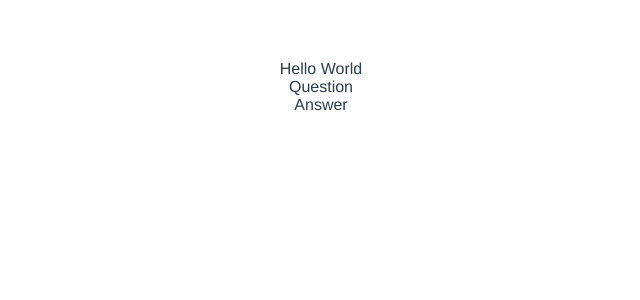
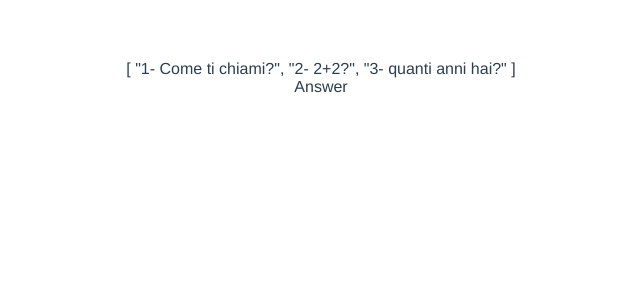
Before and after one commit to Sebushka89/Who-wants-to-be-a-Millionaire, a Vue app: page / in a window 1280 px wide. Shown: the top 300 px of the page, without its empty margins (319-959 px from the left). Built offline with nearby package versions, Linux system fonts and the light colour scheme.

Commit message:
second commit

```diff
--- a/src/components/Answer.vue
+++ b/src/components/Answer.vue
@@ -9,7 +9,12 @@ export default {
   name: 'Answer',
   props: {
 
-  }
+  },
+  data() {
+        return {
+           answers:["1- Come ti chiami?", "2- 2+2?", "3- quanti anni hai?"]
+        }
+    },
 }
 </script>
 
--- a/src/components/Container.vue
+++ b/src/components/Container.vue
@@ -1,6 +1,5 @@
 <template>
   <div>
-    Hello World
     <Question />
     <Answer />
   </div>
--- a/src/components/Question.vue
+++ b/src/components/Question.vue
@@ -1,6 +1,6 @@
 <template>
   <div>
-    Question
+      {{questions}}
   </div>
 </template>
 
@@ -9,7 +9,12 @@ export default {
   name: 'Question',
   props: {
 
-  }
+  },
+  data() {
+        return {
+           questions:["1- Come ti chiami?", "2- 2+2?", "3- quanti anni hai?"]
+        }
+    },
 }
 </script>
 
```
